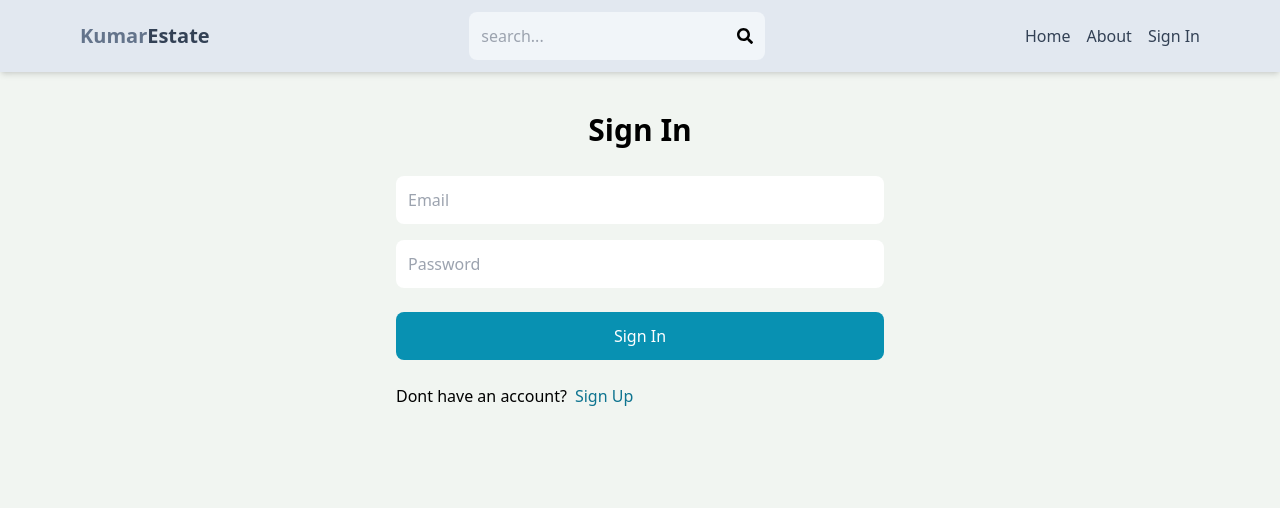
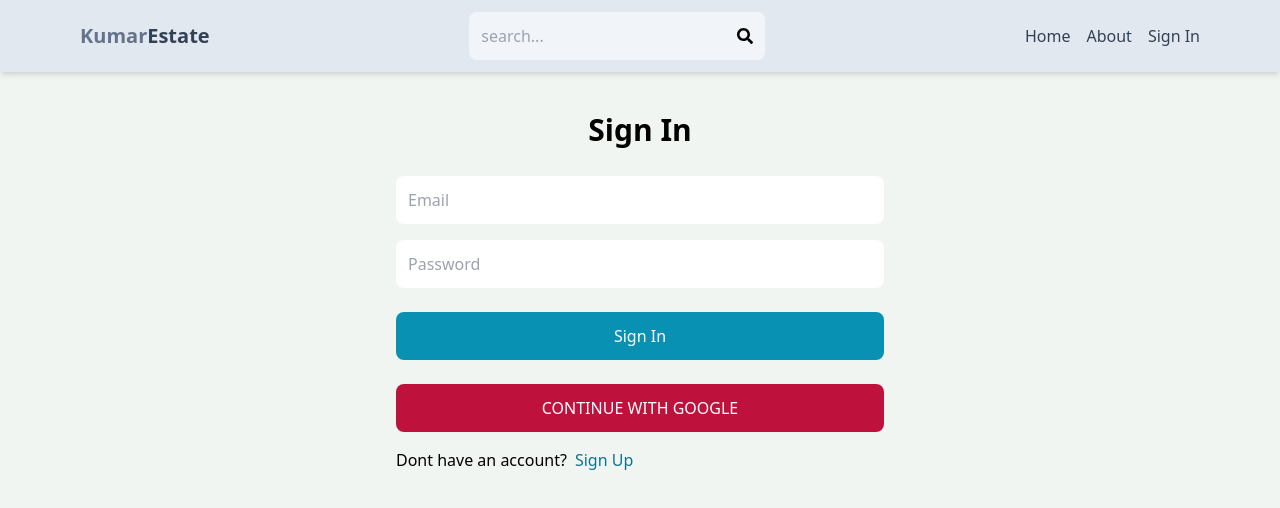
Before and after one commit to LightWithDarkness/mern_eState, a React (Vite) app in the folder client/: page /sign-in in a window 1280 px wide. Shown: the top 508 px of the page. Built offline with nearby package versions, Linux system fonts and the light colour scheme; no server answers.

Commit message:
Added Google Auth complete

```diff
--- /dev/null
+++ b/client/src/components/OAuth.jsx
@@ -0,0 +1,46 @@
+import { getAuth, GoogleAuthProvider, signInWithPopup } from "firebase/auth";
+import { app } from "../firebase";
+import { signInSuccess } from "../redux/user/user.slice";
+import { useDispatch } from "react-redux";
+import { useNavigate } from "react-router-dom";
+
+
+const OAuth = () => {
+  const dispatch = useDispatch()
+  const navigate = useNavigate();
+
+  const handleGoogleClick = async () => {
+    try {
+      const provider = new GoogleAuthProvider();
+      const auth = getAuth(app);
+      const result = await signInWithPopup(auth, provider);
+      // console.log(result)
+      const res = await fetch("/api/v1/auth/google", {
+        method: "POST",
+        headers: {
+          "Content-Type": "application/json",
+        },
+        body: JSON.stringify({
+          name: result.user.displayName,
+          email: result.user.email,
+          photo: result.user.photoURL,
+        }),
+      });
+      const data = await res.json()
+      dispatch(signInSuccess(data.user));
+      navigate("/");
+    } catch (error) {
+      console.log("could not sign in with google".error);
+    }
+  };
+  return (
+    <button
+      onClick={handleGoogleClick}
+      type="button"
+      className="bg-rose-700 text-white p-3 rounded-lg uppercase hover:opacity-95"
+    >
+      Continue with google
+    </button>
+  );
+};
+export default OAuth;
--- /dev/null
+++ b/client/src/firebase.js
@@ -0,0 +1,17 @@
+// Import the functions you need from the SDKs you need
+import { initializeApp } from 'firebase/app';
+// TODO: Add SDKs for Firebase products that you want to use
+// https://firebase.google.com/docs/web/setup#available-libraries
+
+// Your web app's Firebase configuration
+const firebaseConfig = {
+  apiKey: import.meta.env.VITE_FIREBASE_API_KEY,
+  authDomain: 'vermaestate-87bb7.firebaseapp.com',
+  projectId: 'vermaestate-87bb7',
+  storageBucket: 'vermaestate-87bb7.appspot.com',
+  messagingSenderId: '155015156337',
+  appId: '1:155015156337:web:ecca1a677203120f1b81d0',
+};
+
+// Initialize Firebase
+export const app = initializeApp(firebaseConfig);
--- a/client/src/pages/SignIn.jsx
+++ b/client/src/pages/SignIn.jsx
@@ -2,6 +2,7 @@
 import { Link, useNavigate } from "react-router-dom";
 import { useDispatch, useSelector } from "react-redux";
 import { reqStart,reqFailure, signInSuccess } from "../redux/user/user.slice";
+import OAuth from "../components/OAuth";
 
 const SignUp = () => {
   const [userData, setUserData] = useState({});
@@ -65,7 +66,7 @@
         >
           {loading ? "processing..." : "Sign In"}
         </button>
-        {/* <OAuth /> */}
+        <OAuth />
       </form>
       <div className="flex gap-2 mt-4">
         <p>Dont have an account?</p>
--- a/client/src/pages/SignUp.jsx
+++ b/client/src/pages/SignUp.jsx
@@ -1,5 +1,6 @@
 import { useState } from "react";
 import { Link, useNavigate } from "react-router-dom";
+import OAuth from "../components/OAuth";
 
 const SignUp = () => {
   const [userData, setUserData] = useState({});
@@ -74,7 +75,7 @@
         >
           {loading ? "processing..." : "Sign Up"}
         </button>
-        {/* <OAuth /> */}
+        <OAuth />
       </form>
       <div className="flex gap-2 mt-4">
         <p>Have an account?</p>
```
Also changed, not shown: 1 other file (tests, documents, lock files or other folders).
